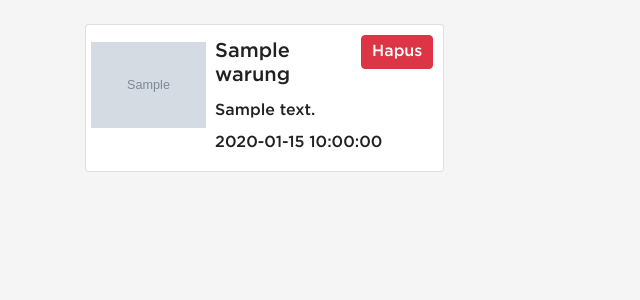
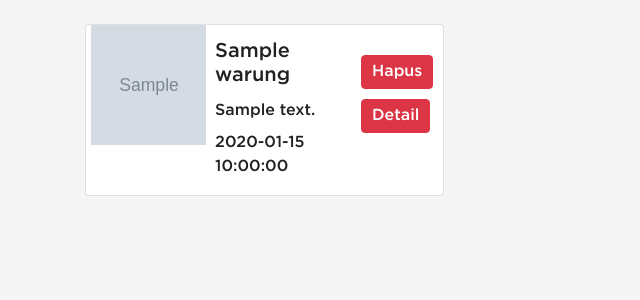
Before and after one commit to VeirryAu/warung-medan-peduli, a PHP site: page /list-warung.php in a window 1280 px wide. Shown: the part 182-482 px from the top of the page, without its empty margins (0-640 px from the left). Run offline with PHP 8.4, Linux system fonts and the light colour scheme; the visitor is signed in with stand-in values (Sample User, id 1); tables that the repository leaves empty or names only in its code hold one stand-in row (values such as "Sample post"); grey boxes marked "Sample" are stand-in pictures.

Commit message:
fix list image

```diff
--- a/css/index-202105211.css
+++ b/css/index-202105212.css
@@ -3,8 +3,10 @@ body {
   color: #212121;
 }
 
-.modal-backdrop.show {
-
+.image-warung {
+  object-fit:cover !important;
+  width: 120px;
+  height: 120px;
 }
 
 .body.red {
--- a/list-relawan.php
+++ b/list-relawan.php
@@ -56,7 +56,7 @@ a, a:hover, a:focus, a:active {
       <div class="card" style="width: 100%;">
         <div class="row">
           <div class="col-4">
-            <img class="card-img-top" style="object-fit: contain;" width="120" height="120" src="/<?php echo $value['photo']; ?>" alt="<?php echo $value['nama_relawan']; ?>">
+            <img class="image-warung" style="object-fit: contain;" width="120" height="120" src="/<?php echo $value['photo']; ?>" alt="<?php echo $value['nama_relawan']; ?>">
           </div>
           <div class="col-8">
             <div>
--- a/list-warung.php
+++ b/list-warung.php
@@ -54,12 +54,19 @@ a, a:hover, a:focus, a:active {
       <div class="card" style="width: 100%;">
         <div class="row">
           <div class="col-4">
-            <img class="" style="padding-left:5px;object-fit: contain;" width="120" height="120" src="/<?php echo $value['gambar_warung']; ?>" alt="<?php echo $value['nama_warung']; ?>">
+            <img class="image-warung" style="padding-left:5px;object-fit: contain;" width="120" height="120" src="/<?php echo $value['gambar_warung']; ?>" alt="<?php echo $value['nama_warung']; ?>">
           </div>
           <div class="col-8">
             <div class="">
               <?php if ($_SESSION["roleAs"] == "superadmin") { ?>
-                <button id="deleteButton" onclick="onDelete(<?php echo $value['id'] ?>)" data-toggle="modal" data-target="#exampleModal" style="padding:4px 10px;margin:0 10px;color:white;" class="btn btn-danger topnav-right">Hapus</button>
+                <div class="topnav-right">
+                  <div>
+                  <button id="deleteButton" onclick="onDelete(<?php echo $value['id'] ?>)" data-toggle="modal" data-target="#exampleModal" style="padding:4px 10px;margin:0 10px;color:white;" class="btn btn-danger ">Hapus</button>
+                  </div>
+                  <div>
+                    <button id="detailButton" onclick="onDetail(<?php echo $value['id'] ?>)" data-toggle="modal" style="padding:4px 10px;margin:0 10px;margin-top:10px;color:white;" class="btn btn-danger">Detail</button>
+                  </div>
+                </div>
               <?php } ?>
               <h5 class="card-title" style="padding:4px 0px;margin:0px;margin-top:10px"><?php echo $value['nama_warung']; ?></h5>
               <p class="card-text" style="padding:4px 0px;margin:4px 0px;"><?php echo $value['alamat']; ?></p>
```
